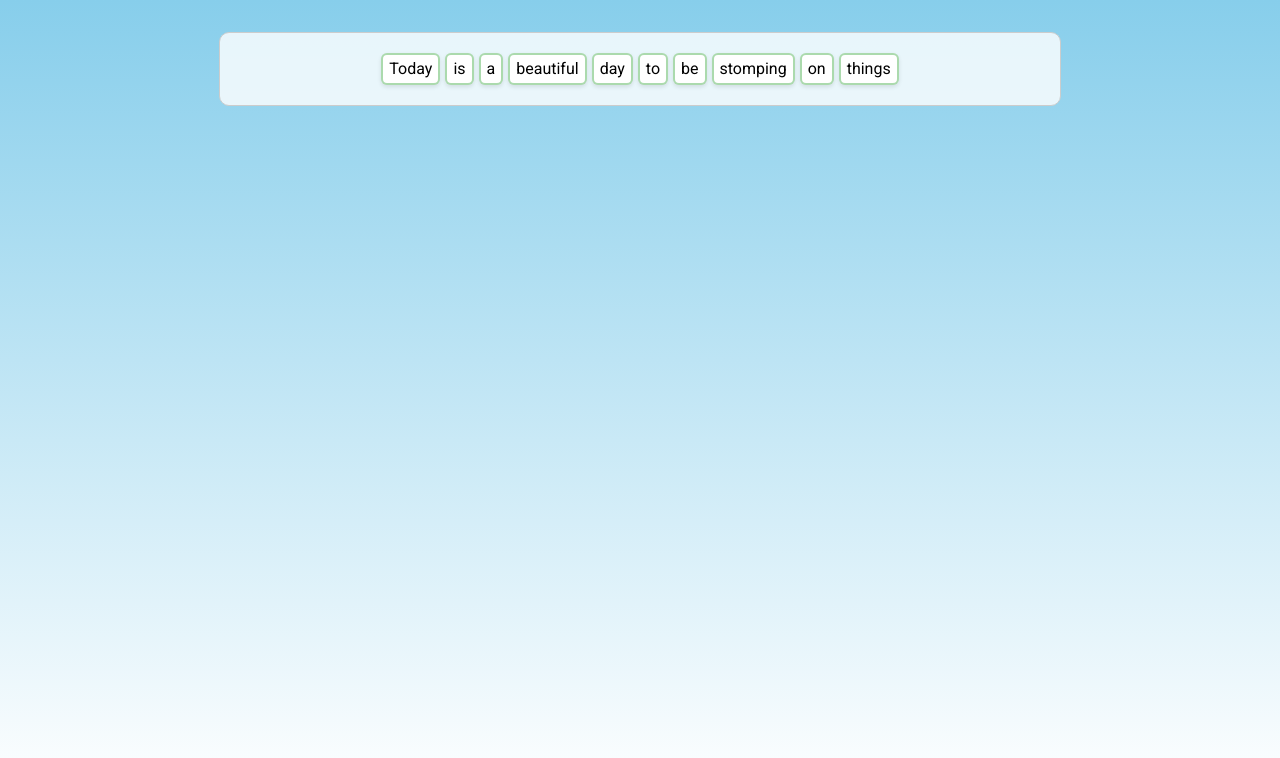
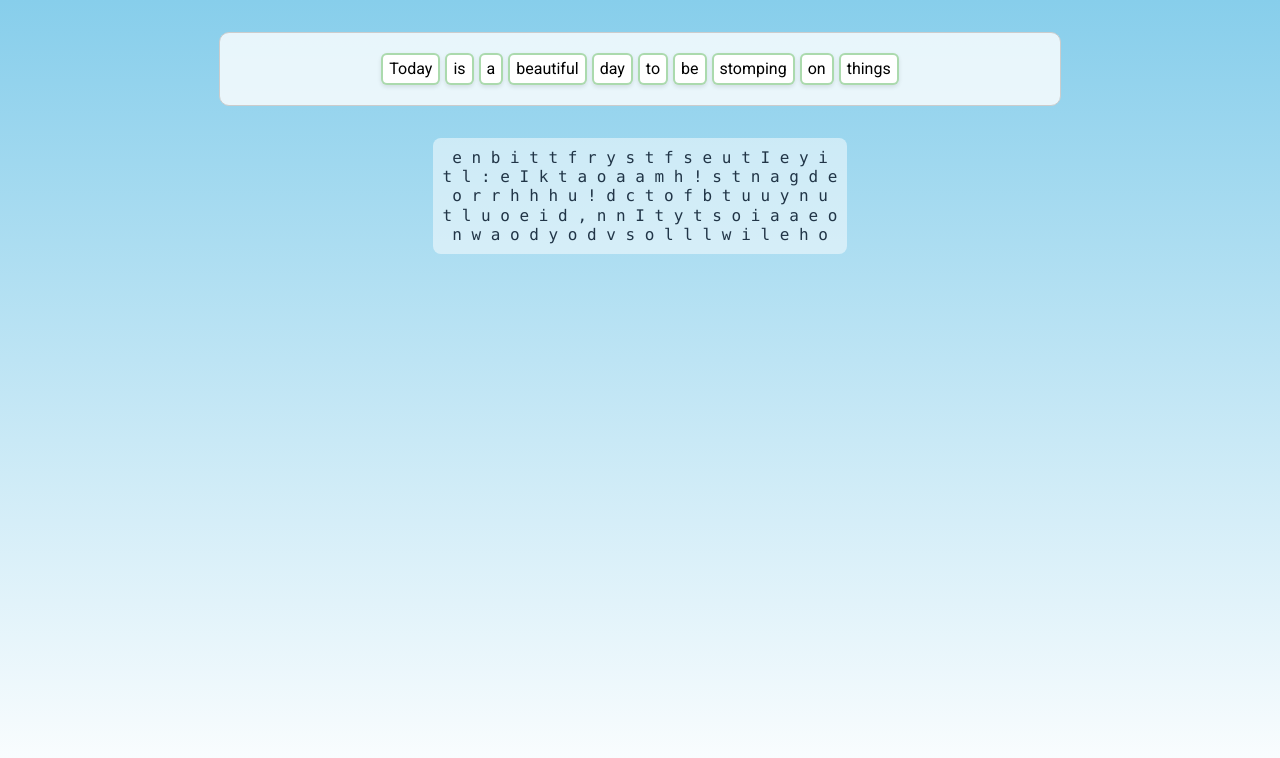
Before and after one commit to paulstansifer/mosaic-disco-urn, a React (Vite) app: page / in a window 1280 px wide. Shown: the top 758 px of the page. Built offline with nearby package versions, Linux system fonts and the light colour scheme.

Commit message:
Display the letter pool

```diff
--- a/src/App.css
+++ b/src/App.css
@@ -34,3 +34,31 @@ body {
   user-select: none;
   box-shadow: 0 2px 4px rgba(0, 0, 0, 0.1);
 }
+
+.content-wrapper {
+  display: flex;
+  flex-direction: column;
+  align-items: center;
+  gap: 2rem;
+  width: 100%;
+}
+
+.input-section {
+  display: flex;
+  flex-direction: column;
+  align-items: center;
+  gap: 1rem;
+}
+
+.letter-pool {
+  font-family: 'Lucida Console', monospace;
+  text-align: center;
+  background-color: rgba(255, 255, 255, 0.5);
+  padding: 10px;
+  border-radius: 8px;
+  white-space: pre;
+}
+
+.pool-line {
+  line-height: 1.2;
+}
--- a/src/App.tsx
+++ b/src/App.tsx
@@ -1,4 +1,4 @@
-import { useState } from 'react';
+import { useState, useEffect } from 'react';
 import './App.css';
 import WordChip from './WordChip';
 import { DndContext, closestCenter, type DragEndEvent } from '@dnd-kit/core';
@@ -9,6 +9,19 @@ function App() {
     ['Today', 'is', 'a', 'beautiful', 'day', 'to', 'be', 'stomping', 'on', 'things']
       .map((word, index) => ({ id: index + 1, text: word }))
   );
+
+  const INITIAL_POOL = "ttttttttttttooooooooooeeeeeeeeaaaaaaallllllnnnnnnuuuuuuiiiiisssssdddddhhhhhyyyyyIIIrrrfffbbwwkcmvg:,!!";
+
+  const shuffleString = (str: string) => {
+    const arr = str.split('');
+    for (let i = arr.length - 1; i > 0; i--) {
+      const j = Math.floor(Math.random() * (i + 1));
+      [arr[i], arr[j]] = [arr[j], arr[i]];
+    }
+    return arr.join('');
+  };
+
+  const [letterPool, setLetterPool] = useState(() => shuffleString(INITIAL_POOL));
 
   const handleDragEnd = (event: DragEndEvent) => {
     const { active, over } = event;
@@ -21,8 +34,29 @@ function App() {
     }
   };
 
+  useEffect(() => {
+    const handleKeyDown = (e: KeyboardEvent) => {
+      if (e.key === 'Enter') {
+        setLetterPool(prev => shuffleString(prev));
+      }
+    };
+
+    window.addEventListener('keydown', handleKeyDown);
+    return () => window.removeEventListener('keydown', handleKeyDown);
+  }, []);
+
+  const poolLines = [];
+  const lineLengths = [20, 21, 20, 21, 20];
+  let currentIndex = 0;
+
+  for (const length of lineLengths) {
+    poolLines.push(letterPool.slice(currentIndex, currentIndex + length));
+    currentIndex += length;
+  }
+
   return (
     <div className="app">
+      <div className="content-wrapper">
         <DndContext collisionDetection={closestCenter} onDragEnd={handleDragEnd}>
           <SortableContext items={words} strategy={horizontalListSortingStrategy}>
             <div className="word-chip-container">
@@ -32,6 +66,17 @@ function App() {
             </div>
           </SortableContext>
         </DndContext>
+
+        <div className="input-section">
+          <div className="letter-pool">
+            {poolLines.map((line, index) => (
+              <div key={index} className="pool-line">
+                {line.split('').join(' ')}
+              </div>
+            ))}
+          </div>
+        </div>
+      </div>
     </div>
   );
 }
```
Lines whose indentation alone changed are shown as unchanged.
